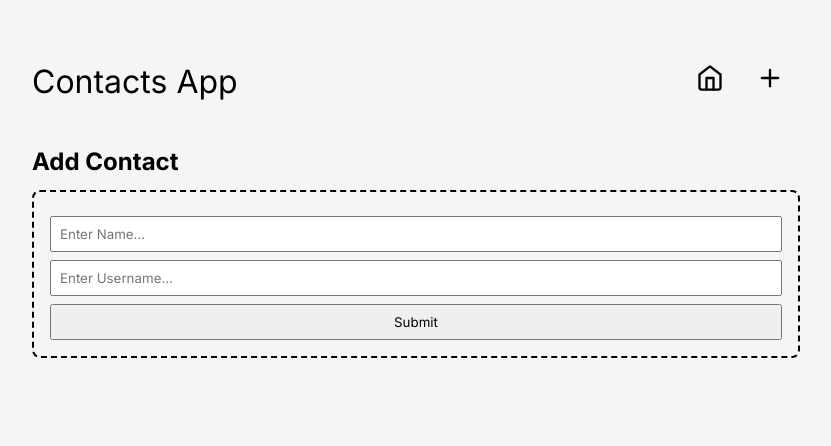
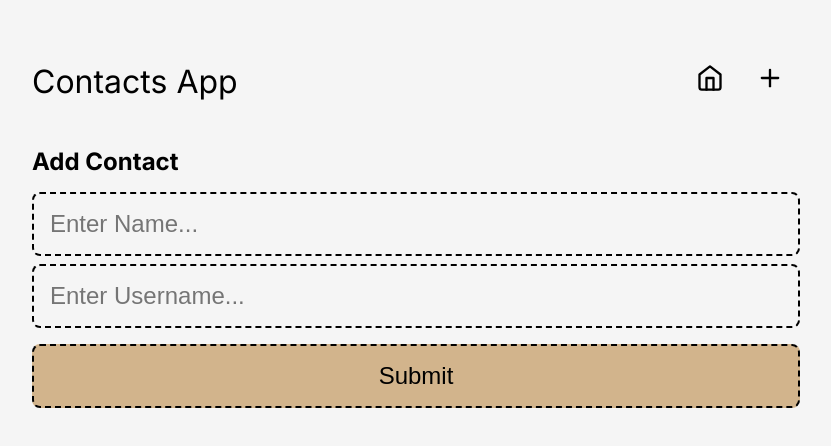
Before and after one commit to faishalshidqi/react-contacts-app, a React (Vite) app: page /add in a window 1280 px wide. Shown: the top 446 px of the page, without its empty margins (224-1055 px from the left). Built offline with nearby package versions, Linux system fonts and the light colour scheme.

Commit message:
updated index.css

```diff
--- a/src/index.css
+++ b/src/index.css
@@ -31,6 +31,11 @@
   flex: 1;
 }
 
+.navigation ul {
+  display: flex;
+  align-items: center;
+}
+
 .navigation ul li {
   display: inline-block;
   padding: 16px;
@@ -41,6 +46,17 @@
   color: black;
 }
 
+.navigation ul li button {
+  background-color: transparent;
+  font-family: 'Inter', sans-serif;
+  border: 0;
+  font-size: 28px;
+  cursor: pointer;
+  display: flex;
+  align-items: center;
+  gap: 10px;
+}
+
 .contact-item {
   display: flex;
   align-items: center;
@@ -49,7 +65,6 @@
   padding: 16px;
   border-radius: 8px;
 }
-
 
 .contact-item__image img {
   width: 64px;
@@ -81,28 +96,6 @@
   cursor: pointer;
 }
 
-.contact-input {
-  border: 2px dashed black;
-  padding: 16px;
-  margin: 14px 0;
-  border-radius: 8px;
-  margin-bottom: 32px;
-}
-
-.contact-input input {
-  display: block;
-  width: 100%;
-  padding: 8px;
-  margin: 8px 0;
-  font-family: 'Inter', sans-serif;
-}
-
-.contact-input button {
-  width: 100%;
-  padding: 8px;
-  font-family: 'Inter', sans-serif;
-}
-
 .search-bar {
   display: block;
   width: 100%;
@@ -113,3 +106,33 @@
   border: 2px dashed black;
   border-radius: 4px;
 }
+
+.login-page h2, .register-page h2 {
+  font-weight: normal;
+}
+
+.login-input, .register-input, .contact-input {
+  margin-top: 16px;
+}
+
+.login-input input, .register-input input, .contact-input input {
+  display: block;
+  padding: 16px;
+  width: 100%;
+  margin: 8px 0;
+  font-size: 24px;
+  background-color: transparent;
+  border: 2px dashed black;
+  border-radius: 8px;
+}
+
+.login-input button, .register-input button, .contact-input button {
+  display: block;
+  width: 100%;
+  padding: 16px;
+  font-size: 24px;
+  background-color: tan;
+  border: 2px dashed black;
+  border-radius: 8px;
+  margin: 16px 0;
+}
```
